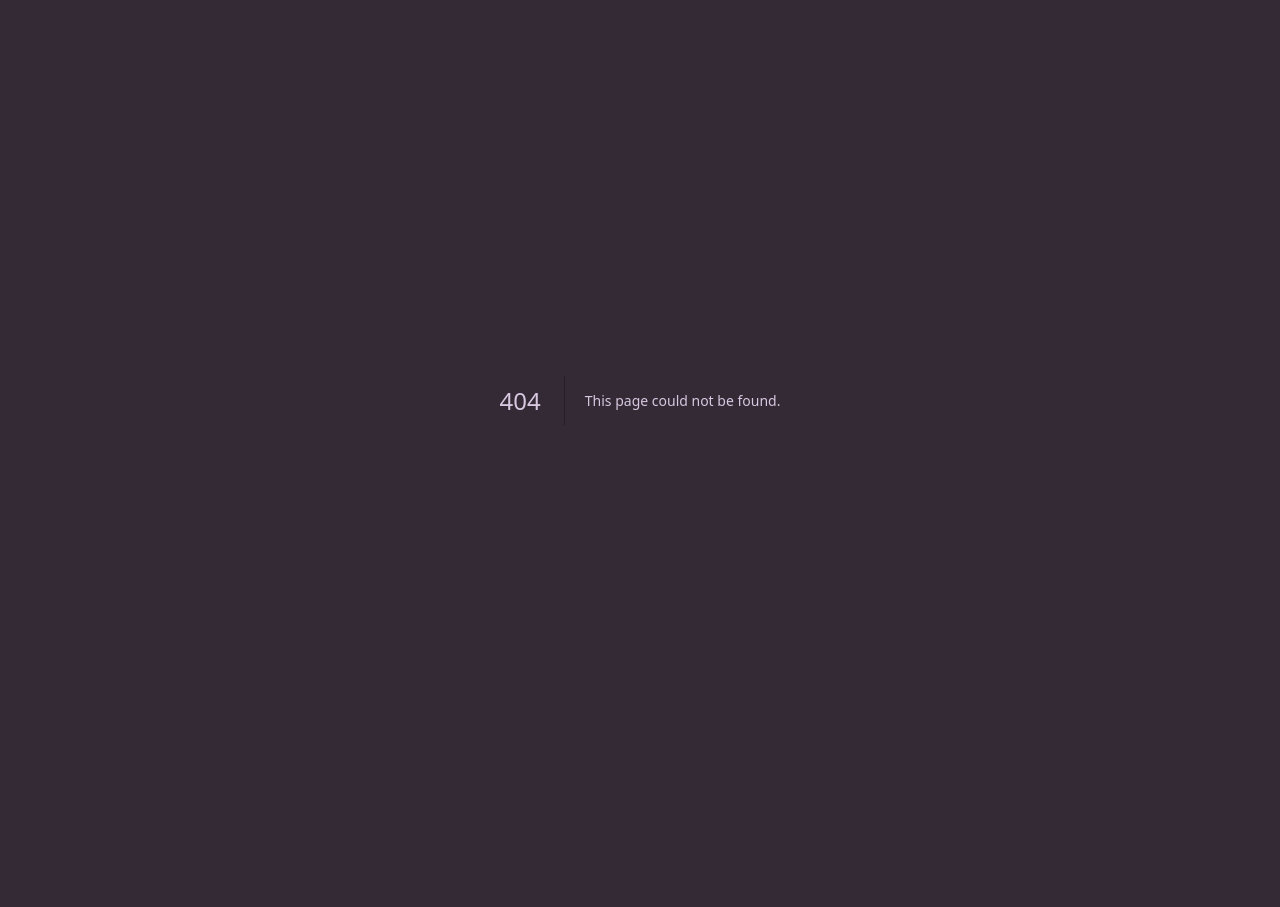
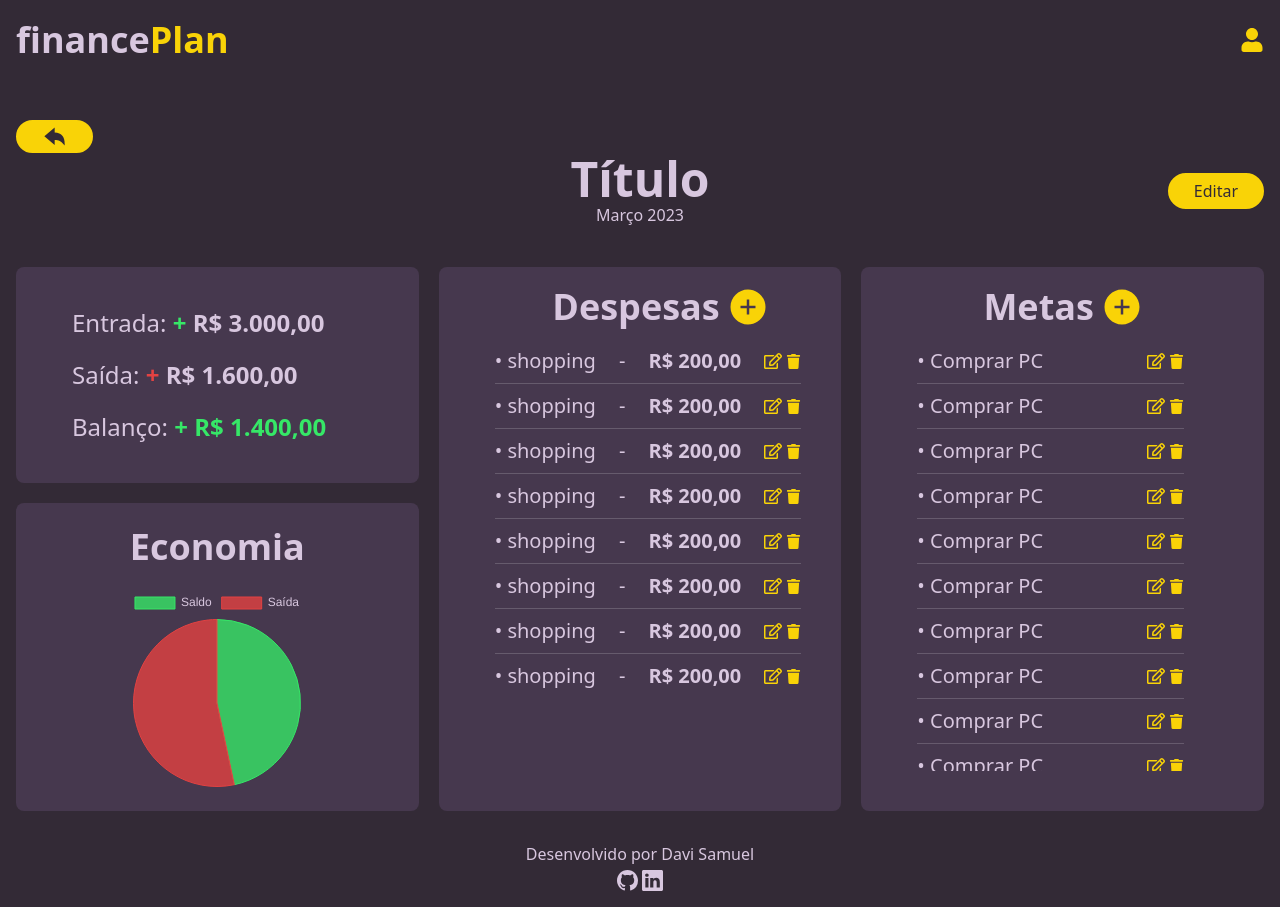
Before and after one commit to Davisamasoa/financePlan-frontend, a Next.js app: page /finance/1 in a window 1280 px wide. Before the commit this address had no page. Built offline with nearby package versions, Linux system fonts and the light colour scheme.

Commit message:
feat: finance page created, and chart add with react chart.js 2 library

```diff
--- a/package.json
+++ b/package.json
@@ -12,10 +12,12 @@
     "@types/node": "18.15.5",
     "@types/react": "18.0.28",
     "@types/react-dom": "18.0.11",
+    "chart.js": "^4.2.1",
     "eslint": "^8.36.0",
     "eslint-config-next": "13.2.4",
     "next": "13.2.4",
     "react": "18.2.0",
+    "react-chartjs-2": "^5.2.0",
     "react-dom": "18.2.0",
     "react-hook-form": "^7.43.7",
     "react-icons": "^4.8.0",
--- a/src/app/dashboard/page.tsx
+++ b/src/app/dashboard/page.tsx
@@ -12,9 +12,9 @@ export default function Home() {
 	return (
 		<>
 			<HeaderAuth />
-			<main className="min-h-[80vh] flex flex-col justify-center items-center gap-20">
+			<main className="min-h-[80vh] mt-10 sm:mt-0 flex flex-col justify-center items-center gap-20">
 				<div className="flex flex-wrap justify-start sm:gap-0 gap-10 sm:justify-between items-center w-full">
-					<h1 className="text-5xl font-bold">Dashboard</h1>
+					<h1 className="sm:text-5xl text-4xl font-bold">Dashboard</h1>
 					<button
 						onClick={() => setShowCreateFinance(true)}
 						className="bg-primaryColor border-2 border-primaryColor py-1 px-6 text-bgColor rounded-full sm:hover:opacity-80  transition duration-300 sm:text-base text-sm"
--- /dev/null
+++ b/src/app/finance/[id]/page.tsx
@@ -0,0 +1,183 @@
+"use client";
+import Footer from "@/components/footer";
+import HeaderAuth from "@/components/headerAuth";
+import React, { useState } from "react";
+import { IoArrowUndoSharp } from "react-icons/io5";
+import { AiFillPlusCircle } from "react-icons/ai";
+import { FaTrash } from "react-icons/fa";
+import { FaRegEdit } from "react-icons/fa";
+import Link from "next/link";
+import Chart from "@/components/chart";
+
+type ExpensesType = {
+	name: string;
+	value: number;
+};
+
+type GoalsType = {
+	name: string;
+};
+
+type BudgetInformationsType = {
+	entry: number;
+	exit: number;
+};
+
+export default function Finance() {
+	const [expenses, setExpenses] = useState<ExpensesType[]>([
+		{ name: "shopping", value: 200 },
+		{ name: "shopping", value: 200 },
+		{ name: "shopping", value: 200 },
+		{ name: "shopping", value: 200 },
+		{ name: "shopping", value: 200 },
+		{ name: "shopping", value: 200 },
+		{ name: "shopping", value: 200 },
+		{ name: "shopping", value: 200 },
+	]);
+
+	const [budgetInformations, setBudgetInformations] = useState<BudgetInformationsType>({
+		entry: 3000,
+		exit: expenses.reduce((acc, expense) => acc + expense.value, 0),
+	});
+
+	const [goals, setGoals] = useState<GoalsType[]>([
+		{ name: "Comprar PC" },
+		{ name: "Comprar PC" },
+		{ name: "Comprar PC" },
+		{ name: "Comprar PC" },
+		{ name: "Comprar PC" },
+		{ name: "Comprar PC" },
+		{ name: "Comprar PC" },
+		{ name: "Comprar PC" },
+		{ name: "Comprar PC" },
+		{ name: "Comprar PC" },
+		{ name: "Comprar PC" },
+	]);
+
+	return (
+		<>
+			<HeaderAuth />
+			<div className="w-full mt-10">
+				<Link href={"/dashboard"}>
+					<button className="bg-primaryColor border-2 border-primaryColor py-[2px] sm:px-6 px-3 text-bgColor rounded-full sm:hover:opacity-80  transition duration-300 sm:text-base text-sm">
+						<IoArrowUndoSharp size={25} className="text-bgColor" />
+					</button>
+				</Link>
+			</div>
+
+			<div className="flex justify-center items-center mb-10">
+				<div className="w-full flex justify-center items-center flex-col">
+					<h1 className="text-5xl font-bold">Título</h1>
+					<span className="text-center">Março 2023</span>
+				</div>
+				<button className="bg-primaryColor absolute right-4 border-2 border-primaryColor py-1 sm:px-6 px-3 text-bgColor rounded-full sm:hover:opacity-80  transition duration-300 sm:text-base text-sm">
+					Editar
+				</button>
+			</div>
+
+			<main className="grid lg:grid-cols-3 md:grid-cols-2 grid-cols-1 w-full h-[full] gap-5">
+				<div className="flex gap-5 flex-col justify-center items-center">
+					<div className="w-full rounded-lg h-full bg-secondaryColor flex flex-col text-2xl justify-center items-start p-6 md:p-10 pr-4 lg:pl-14 gap-5">
+						<span className="font-light">
+							Entrada:
+							<span className="font-bold">
+								<span className="text-greenColor"> + </span>
+								{budgetInformations.entry.toLocaleString("pt-br", { style: "currency", currency: "BRL" })}
+							</span>
+						</span>
+						<span className="font-light">
+							Saída:
+							<span className="font-bold">
+								<span className="text-redColor"> + </span>
+								{budgetInformations.exit.toLocaleString("pt-br", { style: "currency", currency: "BRL" })}
+							</span>
+						</span>
+						<span className="font-light">
+							Balanço:
+							<span className="font-bold">
+								<span className="text-greenColor">
+									{" "}
+									+{" "}
+									{(budgetInformations.entry - budgetInformations.exit).toLocaleString("pt-br", {
+										style: "currency",
+										currency: "BRL",
+									})}
+								</span>
+							</span>
+						</span>
+					</div>
+
+					<div className="w-full p-6 min-h-[308px]   gap-5 flex justify-start items-center flex-col  rounded-lg h-full bg-secondaryColor">
+						<h1 className="text-4xl font-bold">Economia</h1>
+
+						<Chart
+							balance={budgetInformations.entry - budgetInformations.exit}
+							exit={budgetInformations.exit}
+						/>
+					</div>
+				</div>
+
+				<div className="w-full  p-6 md:pl-10 lg:pl-14 pr-4 gap-5  flex flex-col justify-start py-5 items-start  rounded-lg h-full bg-secondaryColor">
+					<div className="flex w-full justify-center items-center gap-2">
+						<h1 className="text-4xl font-bold">Despesas</h1>
+						<button className="font-bold text-bgColor rounded-full sm:hover:opacity-80  transition duration-300">
+							<AiFillPlusCircle size={40} className="text-primaryColor" />
+						</button>
+					</div>
+
+					<ul className="text-xl flex flex-col gap-2 max-h-[168px] lg:max-h-[424px] w-full overflow-y-auto pr-6">
+						{expenses.map((expense, index) => (
+							<>
+								<li key={expense.name} className="flex flex-wrap gap-2 justify-between items-center">
+									<span>• {expense.name}</span>
+									<span>-</span>
+									<span className="font-bold">
+										{expense.value.toLocaleString("pt-br", { style: "currency", currency: "BRL" })}
+									</span>
+									<div className="flex justify-center items-center gap-1">
+										<button className="sm:hover:opacity-80 transition duration-300">
+											<FaRegEdit size={18} className="text-primaryColor" />
+										</button>
+										<button className="sm:hover:opacity-80 transition duration-300">
+											<FaTrash size={15} className="text-primaryColor" />
+										</button>
+									</div>
+								</li>
+
+								{!(index == expenses.length - 1) ? <hr className="text-textColor opacity-20" /> : undefined}
+							</>
+						))}
+					</ul>
+				</div>
+				<div className="w-full  p-6  md:pl-10 lg:px-14 gap-5  flex flex-col justify-start py-5 items-start  rounded-lg h-full bg-secondaryColor">
+					<div className="flex w-full justify-center items-center gap-2">
+						<h1 className="text-4xl font-bold">Metas</h1>
+						<button className="font-bold text-bgColor rounded-full sm:hover:opacity-80  transition duration-300">
+							<AiFillPlusCircle size={40} className="text-primaryColor" />
+						</button>
+					</div>
+
+					<ul className="text-xl flex flex-col gap-2 max-h-[168px] lg:max-h-[424px] w-full overflow-y-auto pr-6">
+						{goals.map((goal, index) => (
+							<>
+								<li key={index} className="flex gap-2 justify-between items-center">
+									<span>• {goal.name}</span>
+									<div className="flex justify-center items-center gap-1">
+										<button className="sm:hover:opacity-80 transition duration-300">
+											<FaRegEdit size={18} className="text-primaryColor" />
+										</button>
+										<button className="sm:hover:opacity-80 transition duration-300">
+											<FaTrash size={15} className="text-primaryColor" />
+										</button>
+									</div>
+								</li>
+								{!(index == goals.length - 1) ? <hr className="text-textColor opacity-20" /> : undefined}
+							</>
+						))}
+					</ul>
+				</div>
+			</main>
+			<Footer />
+		</>
+	);
+}
--- a/src/app/globals.css
+++ b/src/app/globals.css
@@ -10,6 +10,7 @@
 }
 
 :root {
+	--bgColor: theme("colors.bgColor");
 	--primaryColor: theme("colors.primaryColor");
 	--secondaryColor: theme("colors.secondaryColor");
 	--textColor: theme("colors.textColor");
@@ -31,3 +32,23 @@ input:-webkit-autofill:focus {
 input:-webkit-autofill {
 	-webkit-text-fill-color: var(--textColor) !important;
 }
+
+ul::-webkit-scrollbar-track {
+	border-radius: 5px;
+	background: var(--secondaryColor); /* color of the tracking area */
+}
+
+ul::-webkit-scrollbar-thumb {
+	background-color: var(--bgColor); /* color of the scroll thumb */
+	border-radius: 20px; /* roundness of the scroll thumb */
+	border: 3px solid var(--secondaryColorr); /* creates padding around scroll thumb */
+}
+
+ul::-webkit-scrollbar {
+	width: 12px;
+}
+
+.chart {
+	max-width: 200px;
+	max-height: 200px;
+}
--- a/src/app/layout.tsx
+++ b/src/app/layout.tsx
@@ -8,7 +8,7 @@ export const metadata = {
 export default function RootLayout({ children }: { children: React.ReactNode }) {
 	return (
 		<html lang="pt-br">
-			<body className=" bg-bgColor text-textColor max-w-[1300px] min-h-screen pb-24 relative mx-auto px-4">
+			<body className=" bg-bgColor text-textColor max-w-[1300px] min-h-screen h-full pb-24 relative mx-auto px-4">
 				{children}
 			</body>
 		</html>
--- a/src/app/login/page.tsx
+++ b/src/app/login/page.tsx
@@ -52,7 +52,7 @@ export default function Login() {
 			{console.log(errors)}
 
 			<main className="min-h-[80vh] flex flex-col gap-8 justify-center items-center w-full">
-				<h1 className="text-5xl font-bold">Login</h1>
+				<h1 className="sm:text-5xl text-4xl font-bold">Login</h1>
 				<form
 					onSubmit={(e) => e.preventDefault()}
 					className="sm:w-[360px] w-full sm:p-10 p-8 rounded-lg bg-secondaryColor flex justify-center items-center gap-3 flex-col"
--- a/src/app/register/page.tsx
+++ b/src/app/register/page.tsx
@@ -63,7 +63,7 @@ export default function Login() {
 			{console.log(errors)}
 
 			<main className="min-h-[80vh] flex flex-col gap-8 justify-center items-center w-full">
-				<h1 className="text-5xl font-bold">Cadastro</h1>
+				<h1 className="sm:text-5xl text-4xl font-bold">Cadastro</h1>
 				<form
 					onSubmit={(e) => e.preventDefault()}
 					className="sm:w-[360px] w-full sm:p-10 p-8 rounded-lg bg-secondaryColor flex justify-center items-center gap-3 flex-col"
--- /dev/null
+++ b/src/components/chart.tsx
@@ -0,0 +1,29 @@
+import React from "react";
+import { Chart as ChartJS, ArcElement, Tooltip, Legend, ChartData } from "chart.js";
+import { Pie } from "react-chartjs-2";
+
+ChartJS.register(ArcElement, Tooltip, Legend);
+ChartJS.defaults.color = "#D8C7DF";
+
+type ChartDataType = {
+	balance: number;
+	exit: number;
+};
+
+export default function Chart({ balance, exit }: ChartDataType) {
+	const data: ChartData<"pie"> = {
+		labels: ["Saldo", "Saída"],
+
+		datasets: [
+			{
+				label: "R$",
+				data: [balance, exit],
+				backgroundColor: ["rgba(54, 231, 103, .8)", "rgba(227, 66, 66, .8)"],
+				borderColor: ["rgba(54, 231, 103, 1)", "rgba(227, 66, 66, 1)"],
+				borderWidth: 1,
+			},
+		],
+	};
+
+	return <Pie data={data} className="chart" />;
+}
--- a/src/components/confirmDelete.tsx
+++ b/src/components/confirmDelete.tsx
@@ -10,10 +10,10 @@ export default function ConfirmDelete({ message, setConfirmDelete }: ConfirmDele
 	return (
 		<>
 			<div className="w-full h-full left-0 top-0 blur-2xl absolute  bg-bgColor/80  "></div>
-			<div className="z-50 absolute  top-2/4 left-2/4 -translate-x-[50%] -translate-y-[50%]  sm:w-[400px] w-[90%] p-10 rounded-lg bg-secondaryColor flex flex-col justify-center items-center gap-4">
-				<div className="flex w-full flex-col justify-center items-start gap-2 mt-5">
+			<div className="z-50 absolute  top-2/4 left-2/4 -translate-x-[50%] -translate-y-[50%]  sm:w-[400px] w-[90%]  py-5 rounded-lg bg-secondaryColor flex flex-col justify-center items-center gap-4">
+				<div className="flex w-full flex-col justify-center items-center gap-2 mt-1">
 					<p>Tem certeza que deseja excluir {message}?</p>
-					<div className="flex w-full justify-start items-center gap-2 mt-5">
+					<div className="flex w-full justify-center items-center gap-2 mt-5">
 						<button className="bg-redColor border-2 border-redColor py-1 px-6 text-bgColor rounded-full sm:hover:opacity-80  transition duration-300 text-sm">
 							Excluir
 						</button>
--- a/src/components/financeCard.tsx
+++ b/src/components/financeCard.tsx
@@ -5,7 +5,7 @@ export default function FinanceCard() {
 	const [confirmDelete, setConfirmDelete] = useState<boolean>();
 
 	return (
-		<div className="py-5 px-8 h-80 w-80 flex flex-col gap-2 bg-secondaryColor rounded-lg">
+		<div className="px-8 h-80 w-80 flex justify-center flex-col gap-2 bg-secondaryColor rounded-lg">
 			<h1 className="text-center text-3xl font-bold">Título</h1>
 			<span className="text-center -mt-2 mb-6">março 2023</span>
 			<span>
@@ -19,7 +19,7 @@ export default function FinanceCard() {
 			</span>
 			<div className="flex justify-start items-center gap-2 mt-5">
 				<button className="bg-primaryColor border-2 border-primaryColor py-1 px-6 text-bgColor rounded-full sm:hover:opacity-80  transition duration-300 text-sm">
-					Criar
+					Abrir
 				</button>
 				<button
 					onClick={() => setConfirmDelete(true)}
```
Also changed, not shown: src/app/account/page.tsx (+10 -8 lines), 1 other file (tests, documents, lock files or other folders).
